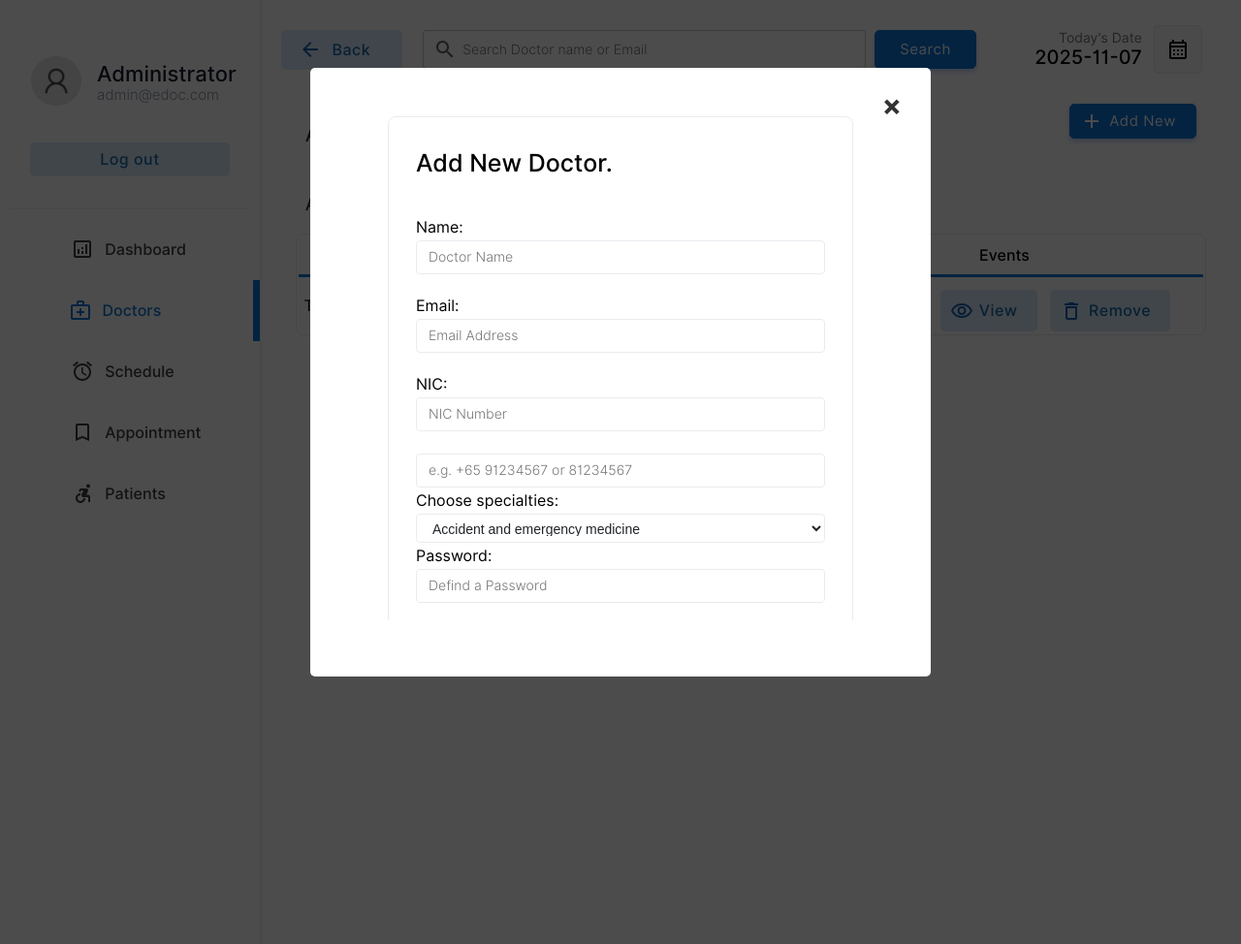
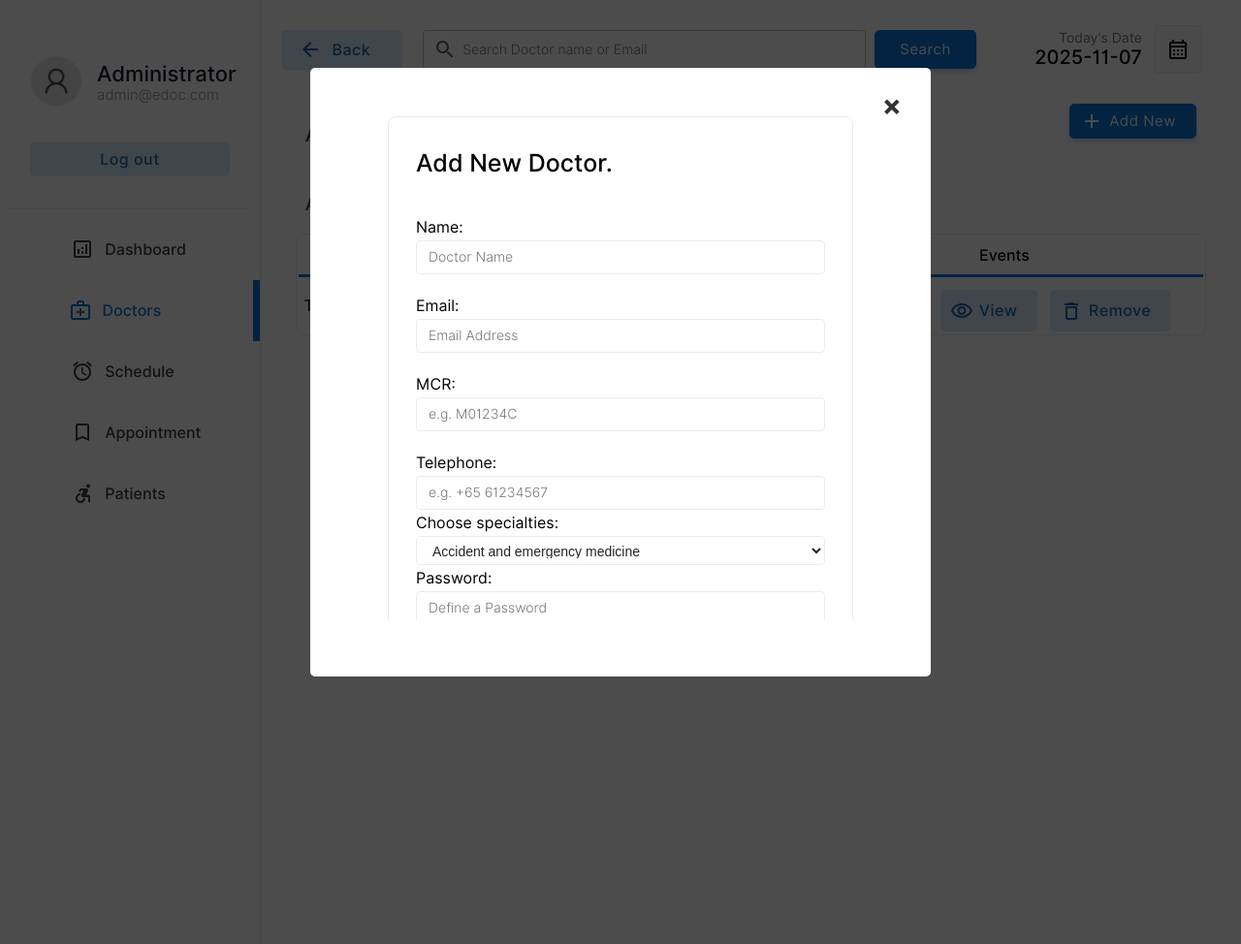
Before and after one commit to LimYuHeng-code/IE4727-Project, a PHP site: page /admin/doctors.php?action=add&error=3 in a window 1280 px wide. Shown: the whole page at 97% size. Run offline with PHP 8.4, Linux system fonts and the light colour scheme; a user stored in the database is signed in; data comes from the database, SQL or seed files in the repository; data that the repository does not hold is empty.

Commit message:
Updated the scheduling problem

```diff
--- a/admin/add-new.php
+++ b/admin/add-new.php
@@ -42,7 +42,7 @@
         //print_r($_POST);
         $result= $database->query("select * from webuser");
         $name=$_POST['name'];
-        $nic=$_POST['nic'];
+    $mcr=$_POST['mcr'];
         $spec=$_POST['spec'];
         $email=$_POST['email'];
         $tele=$_POST['Tele'];
@@ -56,7 +56,7 @@
                 $error='1';
             }else{
 
-                $sql1="insert into doctor(docemail,docname,docpassword,docnic,doctel,specialties) values('$email','$name','$password','$nic','$tele',$spec);";
+                $sql1="insert into doctor(docemail,docname,docpassword,mcr,doctel,specialties) values('$email','$name','$password','$mcr','$tele',$spec);";
                 $sql2="insert into webuser values('$email','d')";
                 $database->query($sql1);
                 $database->query($sql2);
--- a/admin/doctors.php
+++ b/admin/doctors.php
@@ -312,7 +312,7 @@
             $spcil_res= $database->query("select sname from specialties where id='$spe'");
             $spcil_array= $spcil_res->fetch_assoc();
             $spcil_name=$spcil_array["sname"];
-            $nic=$row['docnic'];
+            $mcr=$row['docmcr'];
             $tele=$row['doctel'];
             echo '
             <div id="popup1" class="overlay">
@@ -357,12 +357,12 @@
                             </tr>
                             <tr>
                                 <td class="label-td" colspan="2">
-                                    <label for="nic" class="form-label">NIC: </label>
+                                    <label for="mcr" class="form-label">MCR: </label>
                                 </td>
                             </tr>
                             <tr>
                                 <td class="label-td" colspan="2">
-                                '.$nic.'<br><br>
+                                '.$mcr.'<br><br>
                                 </td>
                             </tr>
                             <tr>
@@ -458,19 +458,25 @@
                             </tr>
                             <tr>
                                 <td class="label-td" colspan="2">
-                                    <label for="nic" class="form-label">NIC: </label>
+                                    <label for="mcr" class="form-label">MCR: </label>
                                 </td>
                             </tr>
                             <tr>
                                 <td class="label-td" colspan="2">
-                                    <input type="text" name="nic" class="input-text" placeholder="NIC Number" required><br>
+                                    <input type="text" name="mcr" class="input-text" placeholder="e.g. M01234C" pattern="^M\d{5}[A-Za-z]$" required><br>
+                                </td>
+                            </tr>
+                             <tr>
+                                <td class="label-td" colspan="2">
+                                    <label for="tele" class="form-label">Telephone: </label>
                                 </td>
                             </tr>
                             <tr>
                                 <td class="label-td" colspan="2">
-                                   <input type="tel" name="tele" class="input-text" placeholder="e.g. +65 91234567 or 81234567" pattern="^(\+65\s?)?[89][0-9]{7}$" required>
+                                   <input type="tel" name="tele" class="input-text" placeholder="e.g. +65 61234567" pattern="^6[0-9]{7}$" required>
                                 </td>
                             </tr>
+
                             <tr>
                                 <td class="label-td" colspan="2">
                                     <label for="spec" class="form-label">Choose specialties: </label>
@@ -504,16 +510,16 @@
                             </tr>
                             <tr>
                                 <td class="label-td" colspan="2">
-                                    <input type="password" name="password" class="input-text" placeholder="Defind a Password" required><br>
+                                    <input type="password" name="password" class="input-text" placeholder="Define a Password" required><br>
                                 </td>
                             </tr><tr>
                                 <td class="label-td" colspan="2">
-                                    <label for="cpassword" class="form-label">Conform Password: </label>
+                                    <label for="cpassword" class="form-label">Confirm Password: </label>
                                 </td>
                             </tr>
                             <tr>
                                 <td class="label-td" colspan="2">
-                                    <input type="password" name="cpassword" class="input-text" placeholder="Conform Password" required><br>
+                                    <input type="password" name="cpassword" class="input-text" placeholder="Confirm Password" required><br>
                                 </td>
                             </tr>
 
@@ -572,7 +578,7 @@
             $spcil_res= $database->query("select sname from specialties where id='$spe'");
             $spcil_array= $spcil_res->fetch_assoc();
             $spcil_name=$spcil_array["sname"];
-            $nic=$row['docnic'];
+            $mcr=$row['docmcr'];
             $tele=$row['doctel'];
 
             $error_1=$_GET["error"];
@@ -634,12 +640,12 @@
 
                                     <tr>
                                         <td class="label-td" colspan="2">
-                                            <label for="nic" class="form-label">NIC: </label>
+                                            <label for="mcr" class="form-label">MCR: </label>
                                         </td>
                                     </tr>
                                     <tr>
                                         <td class="label-td" colspan="2">
-                                            <input type="text" name="nic" class="input-text" placeholder="NIC Number" value="'.$nic.'" required><br>
+                                            <input type="text" name="mcr" class="input-text" placeholder="MCR Number" value="'.$mcr.'" required><br>
                                         </td>
                                     </tr>
                                     <tr>
@@ -685,16 +691,16 @@
                                     </tr>
                                     <tr>
                                         <td class="label-td" colspan="2">
-                                            <input type="password" name="password" class="input-text" placeholder="Defind a Password" required><br>
+                                            <input type="password" name="password" class="input-text" placeholder="Define  a Password" required><br>
                                         </td>
                                     </tr><tr>
                                         <td class="label-td" colspan="2">
-                                            <label for="cpassword" class="form-label">Conform Password: </label>
+                                            <label for="cpassword" class="form-label">Confirm Password: </label>
                                         </td>
                                     </tr>
                                     <tr>
                                         <td class="label-td" colspan="2">
-                                            <input type="password" name="cpassword" class="input-text" placeholder="Conform Password" required><br>
+                                            <input type="password" name="cpassword" class="input-text" placeholder="Confirm Password" required><br>
                                         </td>
                                     </tr>
 
--- a/admin/edit-doc.php
+++ b/admin/edit-doc.php
@@ -12,7 +12,7 @@
         //print_r($_POST);
         $result= $database->query("select * from webuser");
         $name=$_POST['name'];
-        $nic=$_POST['nic'];
+        $mcr=$_POST['mcr'];
         $oldemail=$_POST["oldemail"];
         $spec=$_POST['spec'];
         $email=$_POST['email'];
@@ -41,7 +41,7 @@
             }else{
 
                 //$sql1="insert into doctor(docemail,docname,docpassword,docnic,doctel,specialties) values('$email','$name','$password','$nic','$tele',$spec);";
-                $sql1="update doctor set docemail='$email',docname='$name',docpassword='$password',docnic='$nic',doctel='$tele',specialties=$spec where docid=$id ;";
+                $sql1="update doctor set docemail='$email',docname='$name',docpassword='$password',mcr='$mcr',doctel='$tele',specialties=$spec where docid=$id ;";
                 $database->query($sql1);
 
                 $sql1="update webuser set email='$email' where email='$oldemail' ;";
--- a/patient/booking-complete.php
+++ b/patient/booking-complete.php
@@ -36,6 +36,7 @@
                 // Slot already booked, redirect to appointment page
                 header("location: appointment.php?action=slot-booked");
                 exit();
+                //This block books the appointment, gets its unique reference number, and redirects the user to a confirmation page.
             } else {
                 $sql2="insert into appointment(pid,scheduleid,appodate) values ($userid,$scheduleid,'$date')";
                 $result= $database->query($sql2);
--- a/signup.php
+++ b/signup.php
@@ -56,7 +56,7 @@ if($_POST){
         'fname'=>$_POST['fname'],
         'lname'=>$_POST['lname'],
         'address'=>$_POST['address'],
-        'nic'=>$_POST['nic'],
+        'nric'=>$_POST['nric'],
         'dob'=>$_POST['dob']
     );
 
@@ -107,12 +107,12 @@ if($_POST){
             </tr>
             <tr>
                 <td class="label-td" colspan="2">
-                    <label for="nic" class="form-label">NRIC: </label>
+                    <label for="nric" class="form-label">NRIC: </label>
                 </td>
             </tr>
             <tr>
                 <td class="label-td" colspan="2">
-                    <input type="text" name="nic" class="input-text" placeholder="NRIC Number" required>
+                    <input type="text" name="nric" class="input-text" placeholder="e.g. S1234567D" pattern="^[ST]\d{7}[A-Za-z]$" required>
                 </td>
             </tr>
             <tr>
```
Also changed, not shown: admin/appointment.php (+10 -21 lines), admin/index.php (+3 -4 lines), admin/patient.php (+5 -5 lines), admin/schedule.php (+2 -25 lines), patient/index.php (+3 -6 lines).
